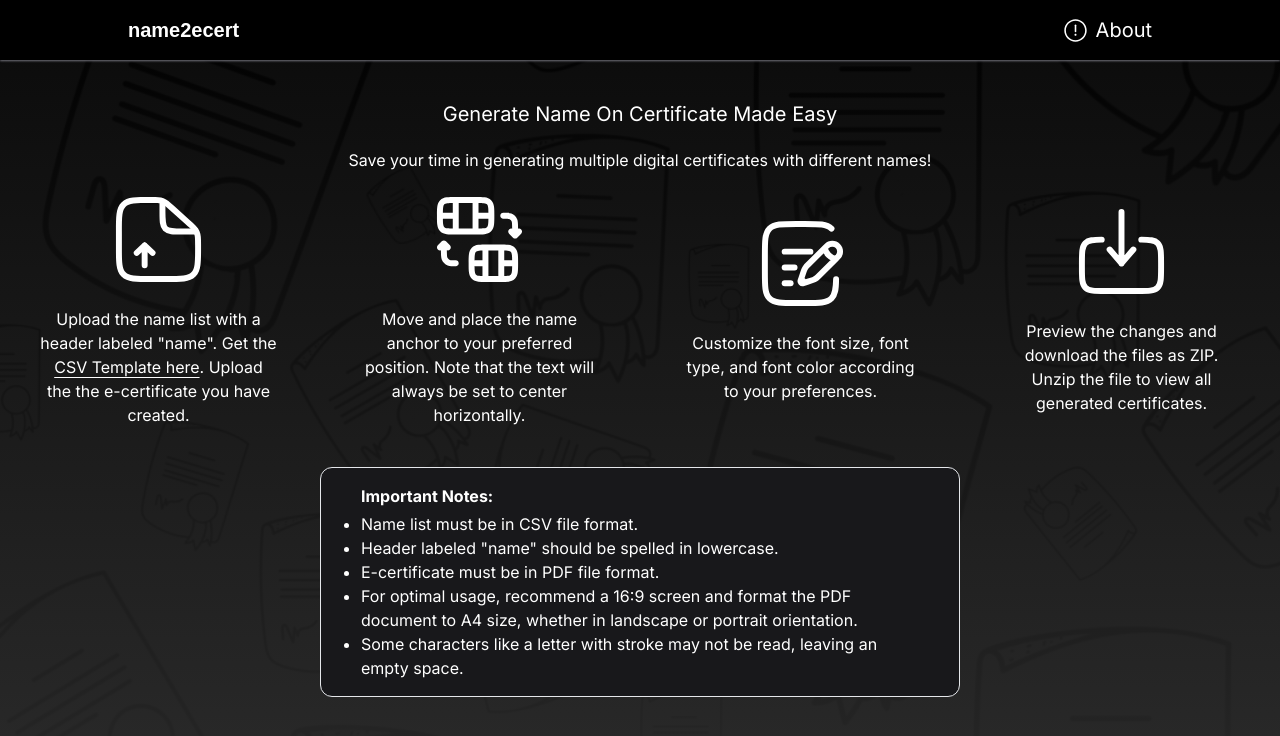
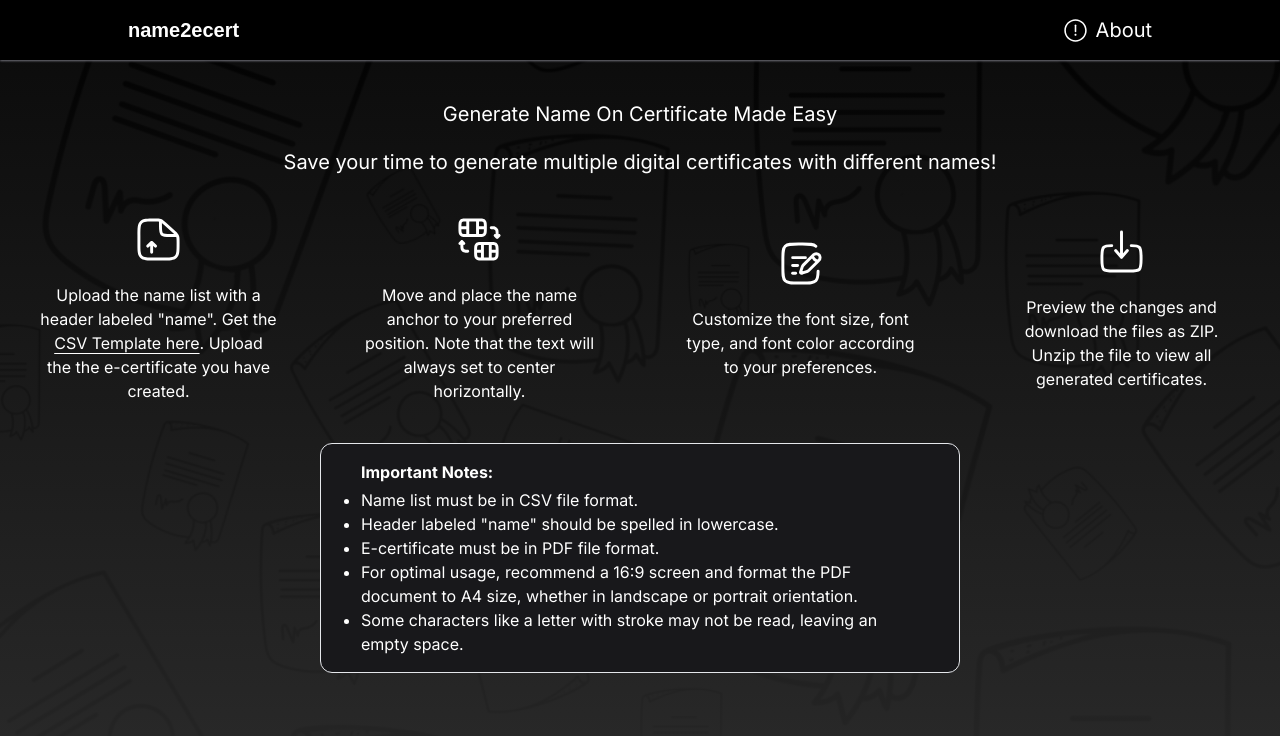
Before and after one commit to adhamhshm/name2ecert, a Next.js app: page /about in a window 1280 px wide. Shown: the top 736 px of the page. Built offline with nearby package versions, Linux system fonts and the light colour scheme.

Commit message:
edit text

```diff
--- a/app/about/page.tsx
+++ b/app/about/page.tsx
@@ -7,14 +7,14 @@ const About = () => {
                 <h3 className="text-xl">
                     Generate Name On Certificate Made Easy
                 </h3>
-                <p className="text-md">
-                    Save your time in generating multiple digital certificates with different names!
-                </p>
+                <h3 className="text-xl">
+                    Save your time to generate multiple digital certificates with different names!
+                </h3>
             </div>
-            <div className="w-full flex justify-center">
+            <div className="w-full flex justify-center sm:mt-5">
                 <div className="w-full grid grid-rows-1 sm:grid-cols-4 gap-1">
                     <div className="flex justify-center items-center flex-col gap-5 pb-5 px-2 lg:px-10">
-                        <Image src="/assets/upload.svg" alt="upload" width={200} height={200} className="w-2/5" />
+                        <Image src="/assets/upload.svg" alt="upload" width={200} height={200} className="w-1/5" />
                         <p className="text-md text-center">
                             Upload the name list with a header labeled "name".
                             Get the <a href="/template/namelist-template.csv" download className="underline underline-offset-4">CSV Template here</a>.
@@ -22,20 +22,20 @@ const About = () => {
                         </p>
                     </div>
                     <div className="flex justify-center items-center flex-col gap-5 pb-5 px-2 lg:px-10">
-                        <Image src="/assets/move.svg" alt="move" width={200} height={200} className="w-2/5" />
+                        <Image src="/assets/move.svg" alt="move" width={200} height={200} className="w-1/5" />
                         <p className="text-md text-center">
                             Move and place the name anchor to your preferred position. Note that the text will
-                            always be set to center horizontally.
+                            always set to center horizontally.
                         </p>
                     </div>
                     <div className="flex justify-center items-center flex-col gap-5 pb-5 px-2 lg:px-10">
-                        <Image src="/assets/custom.svg" alt="custom" width={200} height={200} className="w-2/5" />
+                        <Image src="/assets/custom.svg" alt="custom" width={200} height={200} className="w-1/5" />
                         <p className="text-md text-center">
                             Customize the font size, font type, and font color according to your preferences.
                         </p>
                     </div>
                     <div className="flex justify-center items-center flex-col gap-5 pb-5 px-2 lg:px-10">
-                        <Image src="/assets/download.svg" alt="download" width={200} height={200} className="w-2/5" />
+                        <Image src="/assets/download.svg" alt="download" width={200} height={200} className="w-1/5" />
                         <p className="text-md text-center">
                         Preview the changes and download the files as ZIP. Unzip the file to view all generated certificates.
                         </p>
--- a/components/PdfViewer.tsx
+++ b/components/PdfViewer.tsx
@@ -217,7 +217,6 @@ const PdfViewer = ({ pdfFile, pdfFileUrl, pdfFileBytes, participantList }: Props
         const fontType = await pdfDoc.embedFont(selectedFont);
         const pages = pdfDoc.getPages();
         const firstPage = pages[0];
-        alert(firstPage.getHeight())
         const text = participantName as string;
         const textSize = fontSize;
         const maxWidth = getPdfMaxWidth(firstPage);
```
